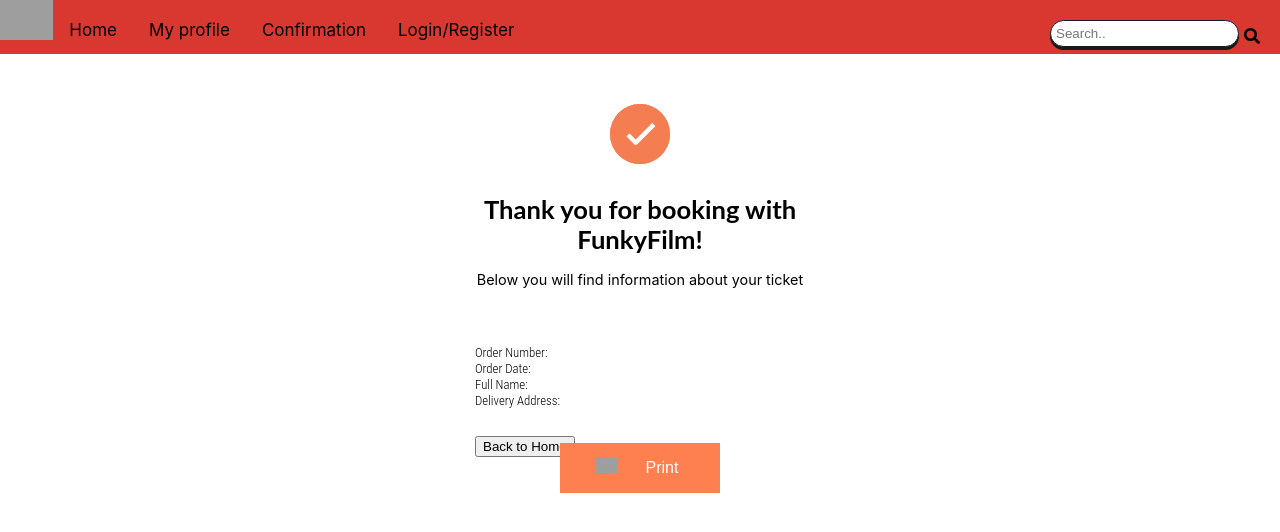
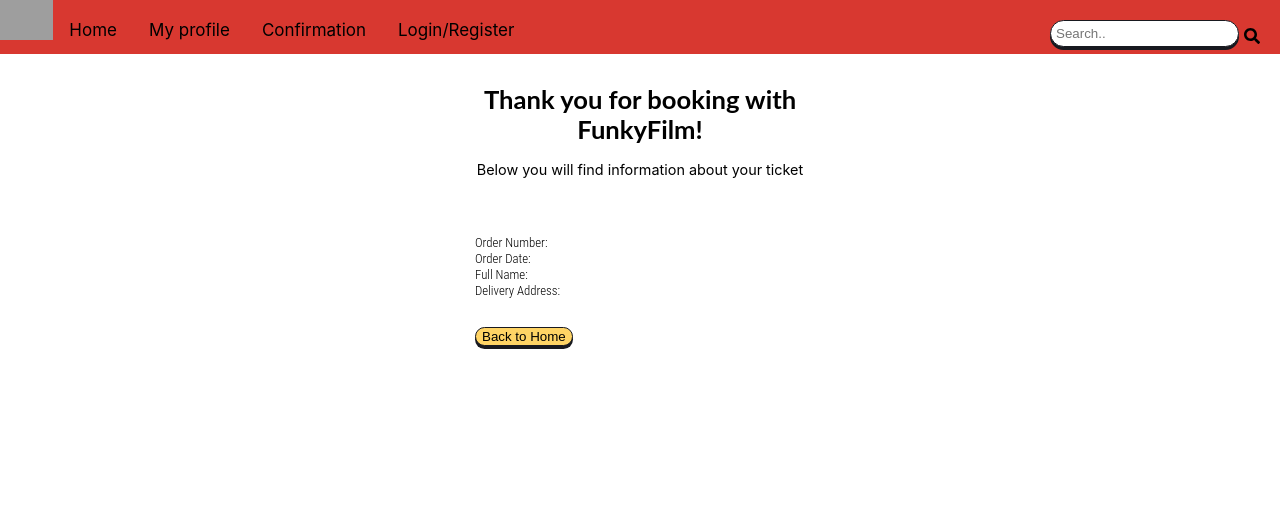
Before and after one commit to NervousNerve/filmvisarna-lewandowski, a React (Create React App) app: page /confirmation in a window 1280 px wide. Shown: the top 532 px of the page. Built offline with nearby package versions, Linux system fonts and the light colour scheme; grey boxes are pictures that could not be loaded.

Commit message:
continue doing confirmation page

```diff
--- a/src/css/ConfirmationPage.module.css
+++ b/src/css/ConfirmationPage.module.css
@@ -109,3 +109,10 @@
   top: 22px;
   left: 120px;
 }
+
+.backhome {
+  background-color: #ffd465;
+  border: 1px solid #18191f;
+  border-radius: 14px;
+  box-shadow: 0px 3px 0px 0px #18191f;
+}
--- a/src/pages/ConfirmationPage.jsx
+++ b/src/pages/ConfirmationPage.jsx
@@ -11,11 +11,11 @@ const Confirmation = () => {
     <div>
       <div className={styles.confirmation}>
         {/* <img className={styles.logo} src="/assets/images/logo.svg" alt="Logo" /> */}
-        <img
+        {/* <img
           className={styles.confirm}
           src="/assets/icons/confirm.svg"
           alt="confirm icon"
-        />
+        /> */}
         <div className={styles.thanks}>
           <h1>Thank you for booking with FunkyFilm!</h1>
           <p>Below you will find information about your ticket</p>
@@ -63,16 +63,16 @@ const Confirmation = () => {
         </div> */}
 
         <div className={styles.printButton}>
-          <button className={styles.print} onClick={() => window.print()}>
+          {/* <button className={styles.print} onClick={() => window.print()}>
             Print
-          </button>
+          </button> */}
           <button className={styles.backhome}>Back to Home</button>
 
-          <img
+          {/* <img
             className={styles.printIcon}
             src="assets/icons/print.svg"
             alt="print-icon"
-          />
+          /> */}
         </div>
         <div></div>
       </div>
```
